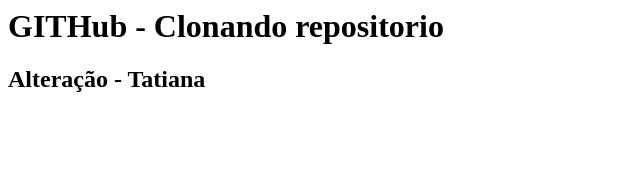
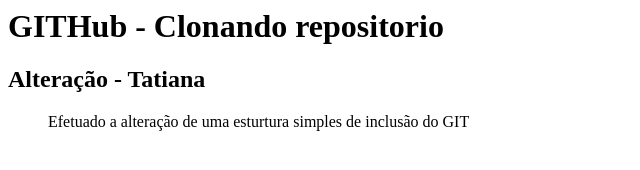
Before and after one commit to leandro-santos190/demoeng, a plain HTML site: page index.html in a window 1280 px wide. Shown: the whole page, without its empty margins (0-640 px from the left). Drawn offline with Linux system fonts and the light colour scheme.

Commit message:
Atualização de Commit

```diff
--- a/index.html
+++ b/index.html
@@ -3,5 +3,6 @@
     <title>Aula de Engenharia de Software 3 - 28-02-2023</title>
     <body><h1>GITHub - Clonando repositorio</h1>
         <h2>Alteração - Tatiana </h2>
+        <ul> Efetuado a alteração de uma esturtura simples de inclusão do GIT</ul>
         </body>
 </html>
```
